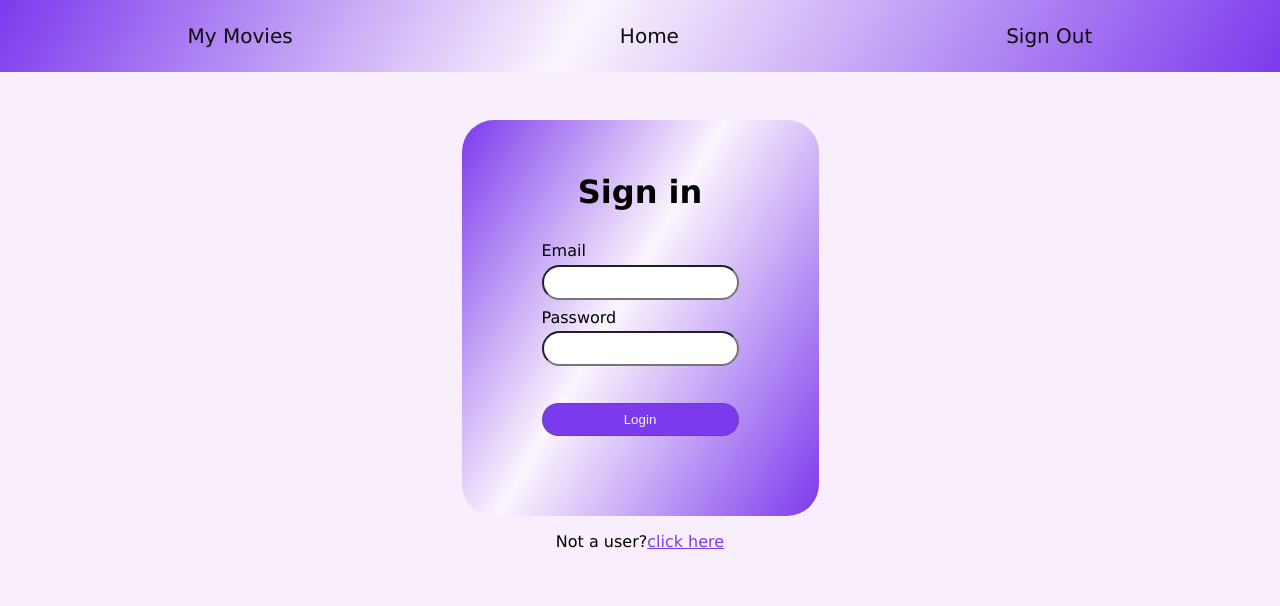
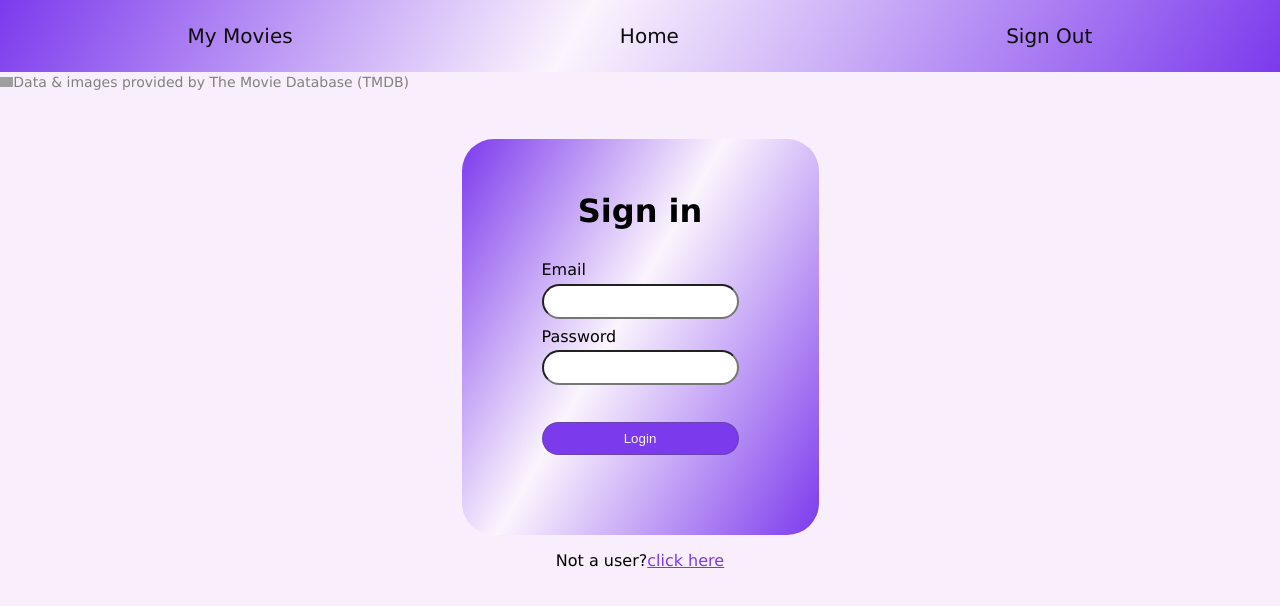
Before and after one commit to Vadfinnsinte/My-Movie-Watchlist, a React (Vite) app: page /#/ in a window 1280 px wide. Shown: the top 606 px of the page. Built offline with nearby package versions, Linux system fonts and the light colour scheme; no server answers; grey boxes are pictures that could not be loaded.

Commit message:
added Instructions to README, also added TMDB logo and credits

```diff
--- a/src/APIs/apiAuth/loginData.js
+++ b/src/APIs/apiAuth/loginData.js
@@ -15,11 +15,7 @@ export const loginUser = async (email, password) => {
   });
   const data = await response.json();
   if (!response.ok) {
-    if (response.status === 500) {
-      throw new Error("Server error, try again later");
-    } else {
-      throw new Error("Incorrect email or password");
-    }
+    throw new Error("Incorrect email or password");
   }
   saveToken(data.token, data.expiration);
 
--- a/src/App.css
+++ b/src/App.css
@@ -10,7 +10,10 @@ body {
   color: rgb(14, 12, 12);
   font-size: 20px;
 }
-
+.small {
+  font-size: 14px;
+  color: gray;
+}
 input {
   padding: 0.5rem;
   border-radius: 20px;
--- a/src/App.jsx
+++ b/src/App.jsx
@@ -6,6 +6,16 @@ function App() {
   return (
     <>
       <Header />
+      <div>
+        <img
+          src="https://www.themoviedb.org/assets/2/v4/logos/v2/blue_short-8e7b30f73a4020692ccca9c88bafe5dcb6f8a62a4c6bc55cd9ba82bb2cd95f6c.svg"
+          alt="TMDB Logo"
+          height="10"
+        />
+        <span className="small">
+          Data & images provided by The Movie Database (TMDB)
+        </span>
+      </div>
       <Outlet />
     </>
   );
--- a/src/Components/MyMovies.jsx
+++ b/src/Components/MyMovies.jsx
@@ -8,8 +8,7 @@ const MyMovies = () => {
   const [watchlistMovies, setWachtlistMovies] = useState([]);
   const [watchedMovies, setWatchedMovies] = useState([]);
 
-  useEffect(() => {
-    const fetchData = async () => {
+  const getData = async () => {
     try {
       let inWatchlist = await getUserWatchlist();
 
@@ -18,6 +17,10 @@ const MyMovies = () => {
     } catch (err) {
       console.log(err.message);
     }
+  };
+  useEffect(() => {
+    const fetchData = async () => {
+      await getData();
     };
 
     fetchData();
@@ -28,14 +31,7 @@ const MyMovies = () => {
     setWatchedMovies((prev) => prev.filter((m) => m.id !== id));
   };
   const handleMoveMovie = async () => {
-    try {
-      let inWatchlist = await getUserWatchlist();
-
-      setWatchedMovies(inWatchlist.filter((m) => m.watched));
-      setWachtlistMovies(inWatchlist.filter((m) => !m.watched));
-    } catch (err) {
-      console.log(err.message);
-    }
+    await getData();
   };
 
   return (
```
Also changed, not shown: 1 other file (tests, documents, lock files or other folders). Lines whose indentation alone changed are shown as unchanged.
